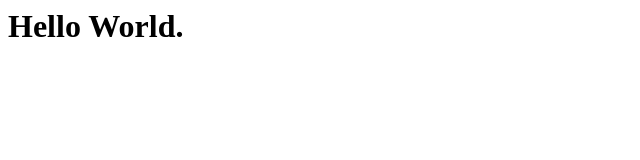
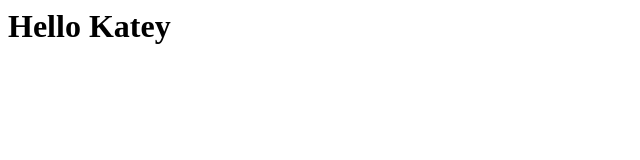
Before and after one commit to benalloway/benalloway.github.io, a plain HTML site: page index.html in a window 1280 px wide. Shown: the full height of the page, 0-640 px from the left. Drawn offline with Linux system fonts and the light colour scheme.

Commit message:
change: Hello Katey

```diff
--- a/index.html
+++ b/index.html
@@ -5,6 +5,6 @@
     <title>Document</title>
 </head>
 <body>
-    <h1>Hello World.</h1>
+    <h1>Hello Katey</h1>
 </body>
 </html>
```
